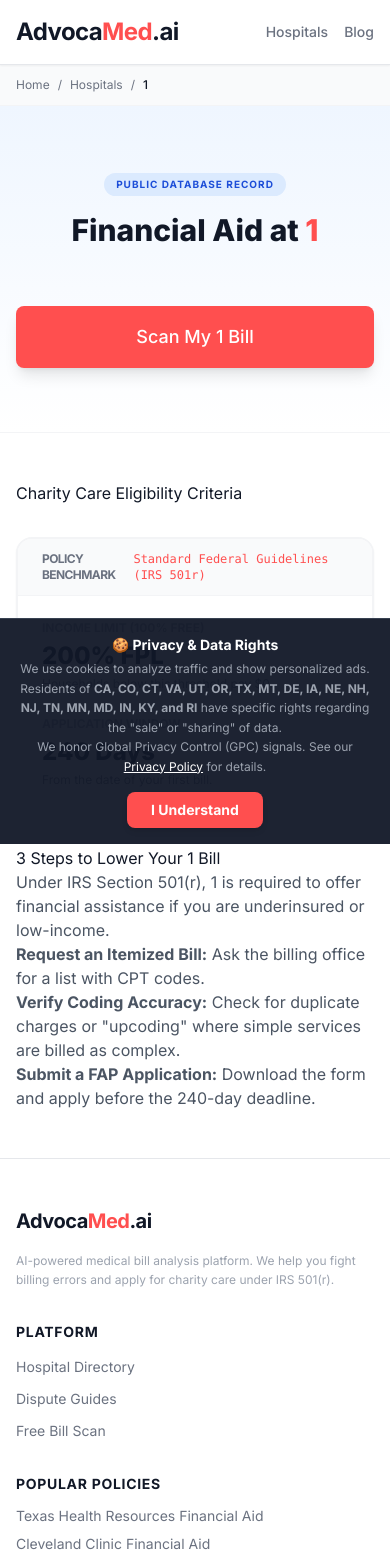
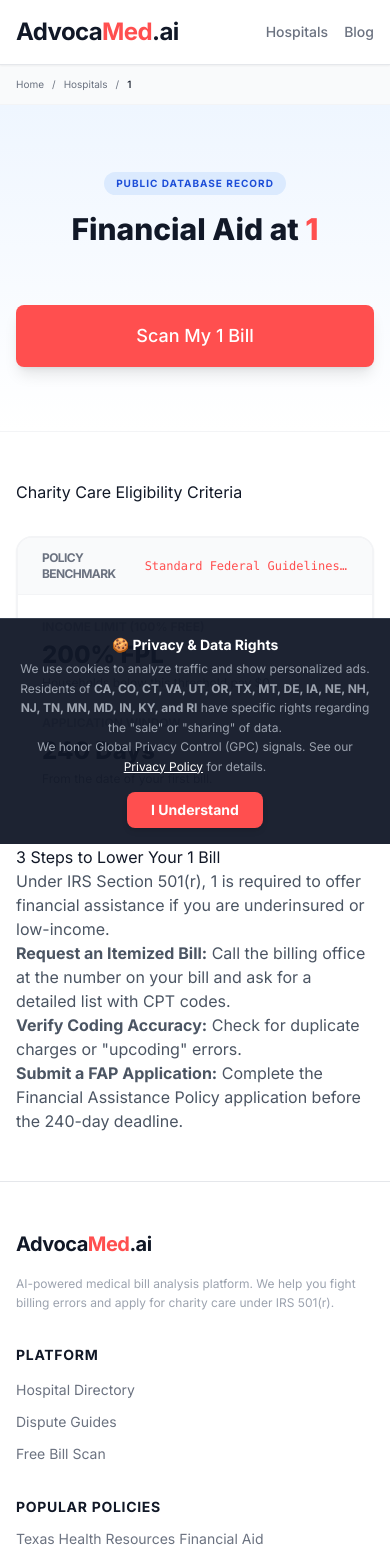
Before and after one commit to gkswjdgb/advocamed-ai, a React (Vite) app in the folder advocamed.ai/: page /hospital/1 in a window 390 px wide. Shown: the top 1559 px of the page. Built offline with nearby package versions, Linux system fonts and the light colour scheme.

Commit message:
Update HospitalGuide.tsx

```diff
--- a/advocamed.ai/pages/HospitalGuide.tsx
+++ b/advocamed.ai/pages/HospitalGuide.tsx
@@ -23,6 +23,7 @@ const HospitalGuide: React.FC = () => {
   const state = hospitalData?.state || "";
   const locationString = state ? `${city}, ${state}` : city;
 
+  // Specific SEO Requirements
   const seoTitle = `${hospitalName} Charity Care Application | ${locationString} Financial Assistance`;
   const seoDescription = `Apply for financial assistance at ${hospitalName} in ${locationString}. Learn about medical bill forgiveness options, check ${currentYear} income limits (${fplThreshold}% FPL), and find the charity care application.`;
 
@@ -61,33 +62,35 @@ const HospitalGuide: React.FC = () => {
       </Helmet>
 
       <div className="bg-white min-h-screen animate-fade-in-up">
-        <div className="bg-gray-50 border-b border-gray-100 py-3 px-4">
-            <div className="max-w-4xl mx-auto text-xs text-gray-500 flex items-center">
+        {/* Breadcrumb Visual Navigation */}
+        <div className="bg-gray-50 border-b border-gray-100 py-3 px-4 text-[10px] md:text-xs">
+            <div className="max-w-4xl mx-auto text-gray-500 flex items-center">
                 <Link to="/" className="hover:text-primary">Home</Link>
                 <span className="mx-2">/</span>
                 <Link to="/hospitals" className="hover:text-primary">Hospitals</Link>
                 <span className="mx-2">/</span>
-                <span className="text-gray-900 font-medium">{hospitalName}</span>
+                <span className="text-gray-900 font-medium truncate">{hospitalName}</span>
             </div>
         </div>
 
         <div className="bg-gradient-to-b from-blue-50 to-white py-16 border-b border-gray-100">
             <div className="max-w-4xl mx-auto px-4 text-center">
                 <span className="inline-block py-1 px-3 rounded-full bg-blue-100 text-blue-700 text-[10px] font-bold mb-4 uppercase tracking-widest">
-                    {hospitalData?.policy_note?.includes('National') ? 'Verified Policy ✅' : 'Public Database Record'}
+                    {hospitalData?.phone ? 'Verified Contact ✅' : 'Public Database Record'}
                 </span>
                 <h1 className="text-3xl md:text-5xl font-extrabold text-gray-900 mb-6 leading-tight">
                     Financial Aid at <span className="text-primary">{hospitalName}</span>
                 </h1>
 
+                {/* Action Buttons: Only show if data is verified and accurate */}
                 <div className="flex flex-col sm:flex-row justify-center gap-4 mb-8">
-                    {hospitalData?.phone && (
-                      <a href={`tel:${hospitalData.phone}`} className="inline-flex items-center justify-center px-8 py-4 border border-green-600 text-lg font-bold rounded-lg text-green-700 bg-green-50 hover:bg-green-100 transition-all shadow-sm">
+                    {hospitalData?.phone && hospitalData.phone.length > 5 && (
+                      <a href={`tel:${hospitalData.phone}`} className="inline-flex items-center justify-center px-8 py-4 border border-green-600 text-lg font-bold rounded-lg text-green-700 bg-green-50 hover:bg-green-100 transition-all shadow-sm active:scale-95">
                         📞 Call Billing Dept
                       </a>
                     )}
                     {hospitalData?.application_url && (
-                      <a href={hospitalData.application_url} target="_blank" rel="noreferrer" className="inline-flex items-center justify-center px-8 py-4 border border-blue-600 text-lg font-bold rounded-lg text-blue-700 bg-blue-50 hover:bg-blue-100 transition-all shadow-sm">
+                      <a href={hospitalData.application_url} target="_blank" rel="noreferrer" className="inline-flex items-center justify-center px-8 py-4 border border-blue-600 text-lg font-bold rounded-lg text-blue-700 bg-blue-50 hover:bg-blue-100 transition-all shadow-sm active:scale-95">
                         📄 Download App Form
                       </a>
                     )}
@@ -107,7 +110,7 @@ const HospitalGuide: React.FC = () => {
             <div className="bg-white border-2 border-gray-100 rounded-2xl overflow-hidden shadow-sm not-prose my-8">
                 <div className="bg-gray-50 px-6 py-3 border-b border-gray-100 flex justify-between items-center">
                     <span className="text-xs font-bold text-gray-500 uppercase tracking-tighter">Policy Benchmark</span>
-                    <span className="text-xs text-primary font-mono">{policySource}</span>
+                    <span className="text-xs text-primary font-mono truncate ml-4">{policySource}</span>
                 </div>
                 <div className="p-6 grid grid-cols-1 md:grid-cols-2 gap-6">
                     <div>
@@ -128,9 +131,9 @@ const HospitalGuide: React.FC = () => {
                 Under IRS Section 501(r), {hospitalName} is required to offer financial assistance if you are underinsured or low-income.
             </p>
             <ol>
-                <li><strong>Request an Itemized Bill:</strong> Ask the billing office for a list with CPT codes.</li>
-                <li><strong>Verify Coding Accuracy:</strong> Check for duplicate charges or "upcoding" where simple services are billed as complex.</li>
-                <li><strong>Submit a FAP Application:</strong> Download the form and apply before the {deadline}-day deadline.</li>
+                <li><strong>Request an Itemized Bill:</strong> Call the billing office at {hospitalData?.phone || 'the number on your bill'} and ask for a detailed list with CPT codes.</li>
+                <li><strong>Verify Coding Accuracy:</strong> Check for duplicate charges or "upcoding" errors.</li>
+                <li><strong>Submit a FAP Application:</strong> Complete the Financial Assistance Policy application before the {deadline}-day deadline.</li>
             </ol>
         </div>
       </div>
```
